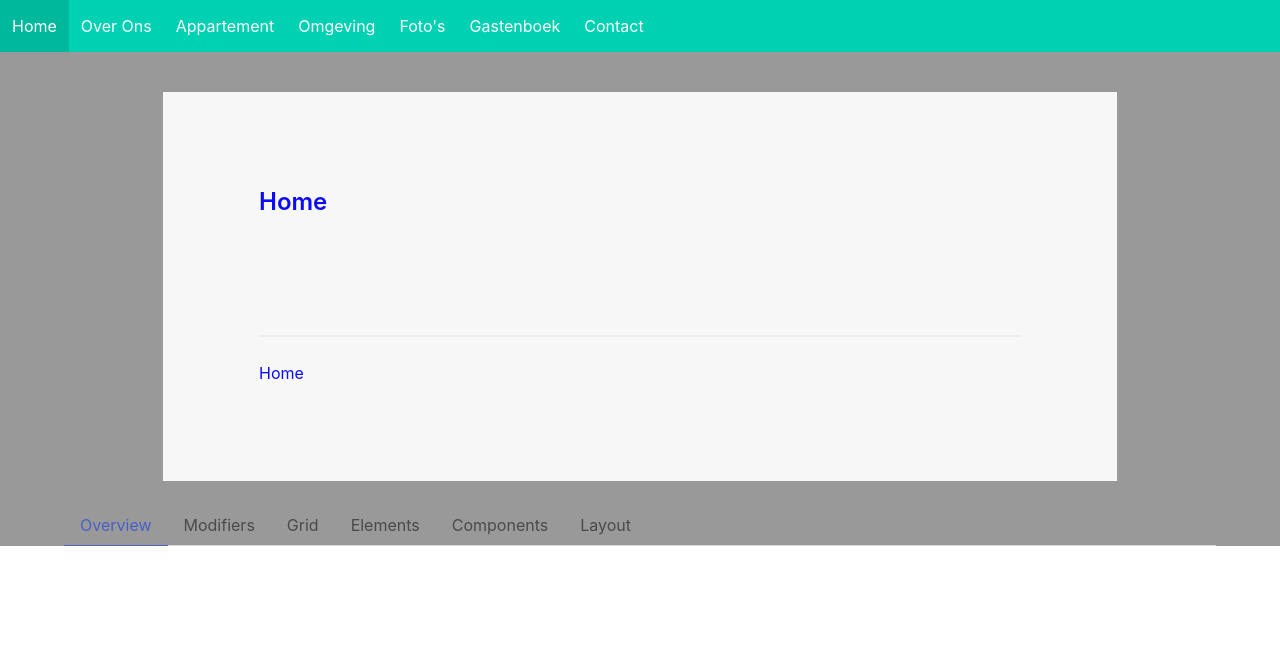
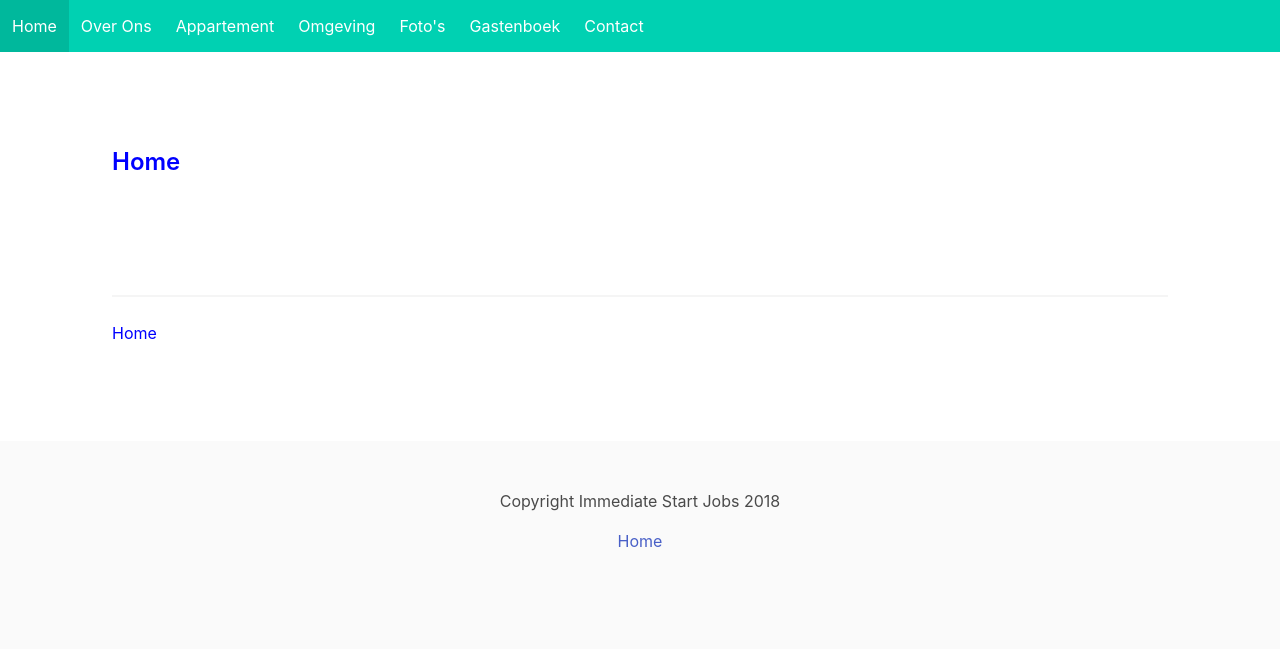
Before and after one commit to donkats/guestbook-app, a Gatsby site: page / in a window 1280 px wide. Built offline with nearby package versions, Linux system fonts and the light colour scheme; Gatsby itself is replaced by a stand-in of ours.

Commit message:
fix: columns

```diff
--- a/src/components/footer.js
+++ b/src/components/footer.js
@@ -1,26 +1,14 @@
-import React from "react"
+import React from 'react'
+import { Link } from 'gatsby'
 
+const Footer = () => (
 
-const Footer = () => {
-
-
-  return (
-    <div class="hero-foot">
-    <nav class="tabs">
-      <div class="container">
-        <ul>
-          <li class="is-active"><a>Overview</a></li>
-          <li><a>Modifiers</a></li>
-          <li><a>Grid</a></li>
-          <li><a>Elements</a></li>
-          <li><a>Components</a></li>
-          <li><a>Layout</a></li>
-        </ul>
-      </div>
-    </nav>
-  </div>
-
-  )
-}
+<footer class="footer">
+<div class="content has-text-centered">
+<p>Copyright Immediate Start Jobs 2018</p>
+<Link to="/">Home</Link>
+</div>
+</footer>
+)
 
 export default Footer
--- a/src/components/layout.js
+++ b/src/components/layout.js
@@ -10,11 +10,9 @@ const Layout = ({ children }) => {
     <>
       <div id="page-wrapper">
         <Navbar />
-        <div class="columns is-centered">
-        <div class="column is-three-quarters">
+
         <main>{children}</main>
-        </div>
-        </div>
+
         <Footer />
       </div>
     </>
```
